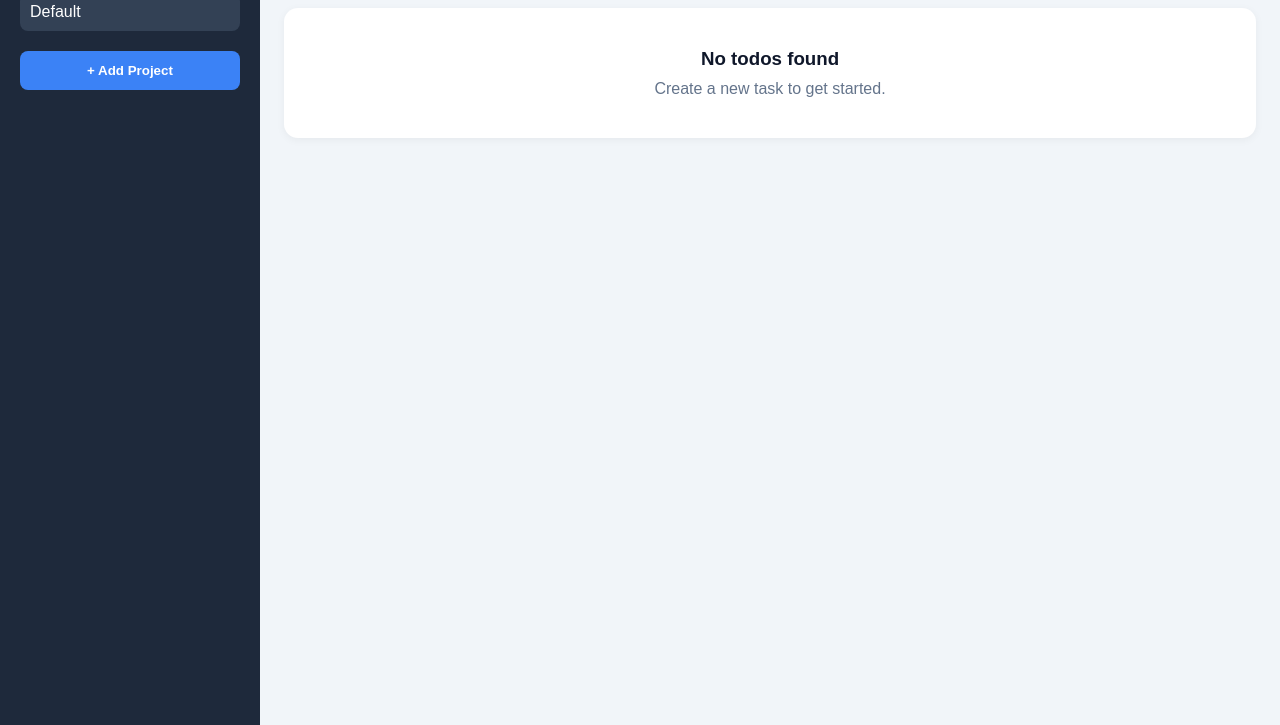
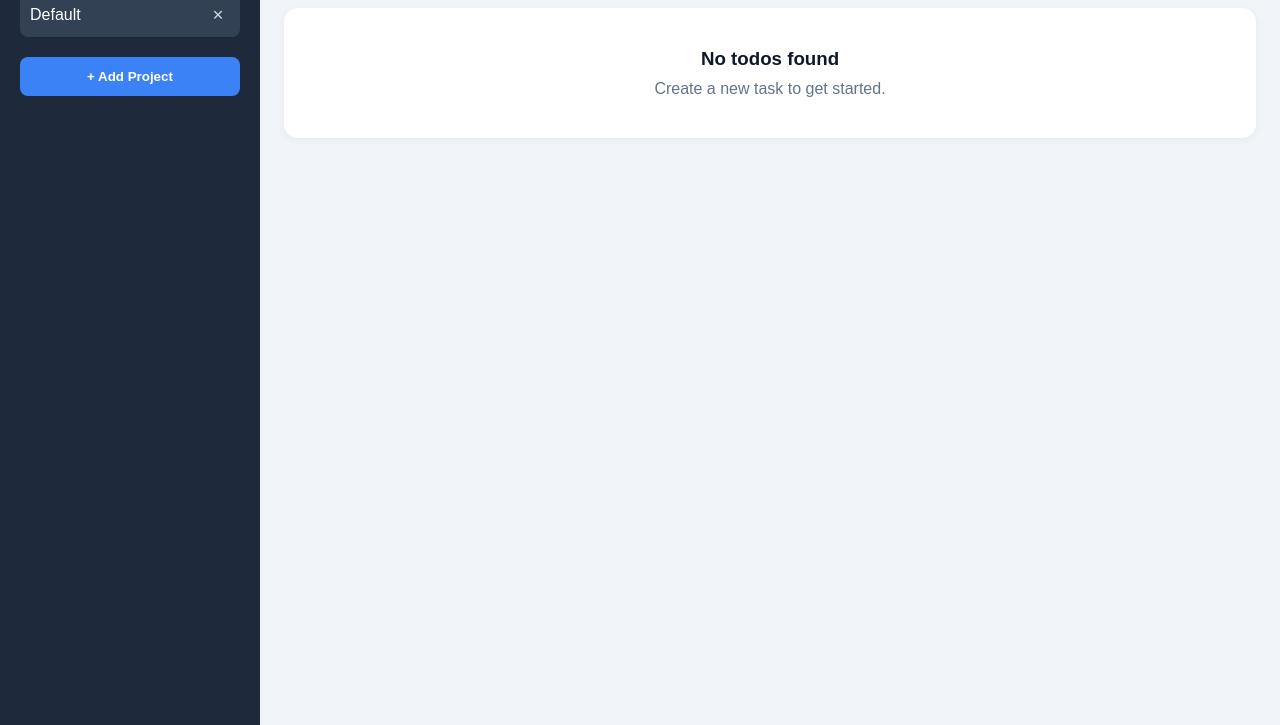
Before and after one commit to metrefua/todo_project, a website built with webpack: page src/index.html in a window 1280 px wide. Shown: the part 75-800 px from the top of the page. Built offline with nearby package versions, Linux system fonts and the light colour scheme.

Commit message:
ADD feature to delete  created project

```diff
--- a/src/css/style.css
+++ b/src/css/style.css
@@ -345,6 +345,38 @@ body {
   flex-wrap: wrap;
 }
 
+/* Project Item */
+
+.project-item {
+  display: flex;
+  justify-content: space-between;
+  align-items: center;
+  gap: 10px;
+}
+
+.project-name {
+  flex: 1;
+  word-break: break-word;
+}
+
+/* Delete Project Button */
+
+.delete-project-btn {
+  background: transparent;
+  border: none;
+  color: #cbd5e1;
+  cursor: pointer;
+  font-size: 0.9rem;
+  padding: 4px 6px;
+  border-radius: 6px;
+  transition: all 0.2s ease;
+}
+
+.delete-project-btn:hover {
+  background: rgba(255,255,255,0.1);
+  color: #ef4444;
+}
+
 /* Responsive */
 @media (max-width: 768px) {
   #app {
--- a/src/js/dom.js
+++ b/src/js/dom.js
@@ -16,6 +16,13 @@ export function renderProjects(projects, currentProjectIndex) {
     if (index === currentProjectIndex) {
       li.style.background = "#334155";
     }
+
+    li.innerHTML = `
+      <div class="project-item">
+        <span class="project-name">${project.name}</span>
+        <button class="delete-project-btn" data-index="${index}"> ✕ </button>
+      </div>
+    `;
 
     projectListEl.appendChild(li);
   });
--- a/src/js/index.js
+++ b/src/js/index.js
@@ -97,6 +97,30 @@ cancelProjectBtn.addEventListener("click", () => {
 
 // Switch Project
 projectListEl.addEventListener("click", (e) => {
+   // Delete project
+  if (e.target.classList.contains("delete-project-btn")) {
+
+    e.stopPropagation();
+
+    const index = Number(e.target.dataset.index);
+
+    // Prevent deleting last project
+    if (projects.length === 1) {
+      alert("You must have at least one project.");
+      return;
+    }
+
+    projects.splice(index, 1);
+
+    // Adjust current project index
+    if (currentProjectIndex >= projects.length) {
+      currentProjectIndex = projects.length - 1;
+    }
+
+    render();
+
+    return;
+  }
   const li = e.target.closest("li");
 
   if (!li) return;
```
